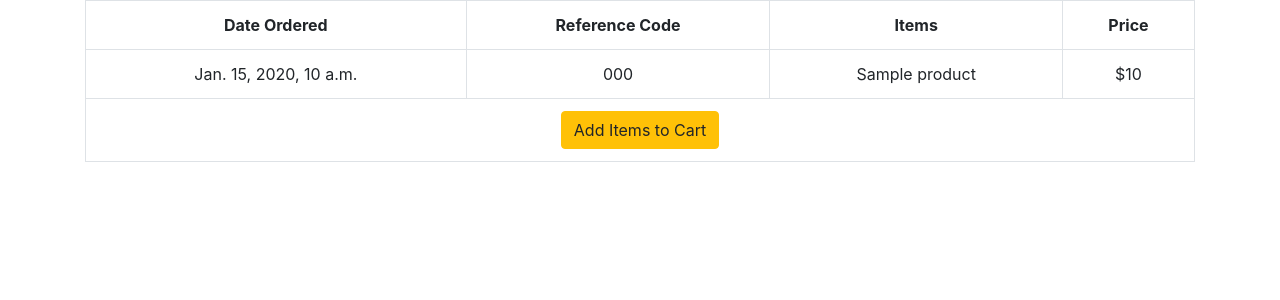
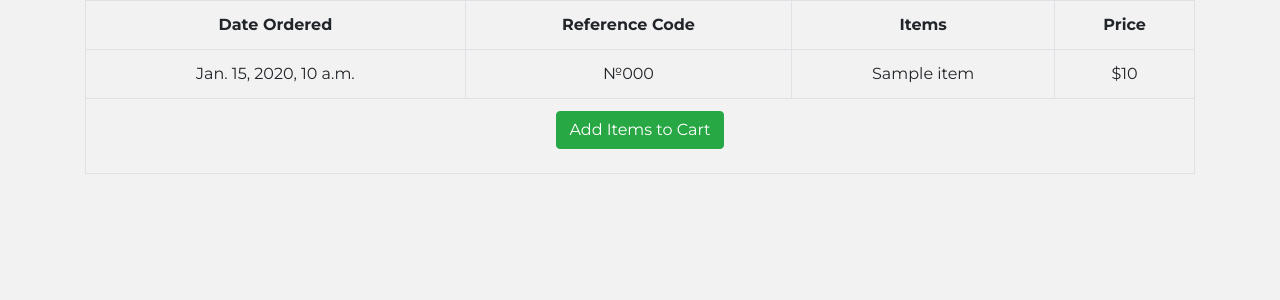
Before and after one commit to Berupor/Django-Store, a Django app: template payment/profile/templates/profile/profile.html in a window 1280 px wide. Shown: the top 300 px of the page. Run offline with Django 4.2, Linux system fonts and the light colour scheme; the template is opened without the code that fills it: most values are stand-ins (such as "Sample title", 1, 10 or a date in 2020); some libraries are stand-ins or nearby versions; some web fonts are replaced.

Commit message:
Finish profile

```diff
--- a/payment/profile/api/v1/urls.py
+++ b/payment/profile/api/v1/urls.py
@@ -2,4 +2,6 @@ from django.urls import path
 
 from .views import profile
 
+app_name = "profile"
+
 urlpatterns = [path("profile/", profile, name="profile")]
--- a/payment/profile/api/v1/views.py
+++ b/payment/profile/api/v1/views.py
@@ -1,6 +1,6 @@
+from django.shortcuts import render
+
 from profile.models import Profile
-
-from django.shortcuts import get_object_or_404, render
 from shopping_cart.models import Order
 
 
--- a/payment/profile/templates/profile/profile.html
+++ b/payment/profile/templates/profile/profile.html
@@ -1,7 +1,11 @@
 {% extends 'base.html' %}
 
 {% block content %}
+{% load static %}
 
+{% block style %}
+<link rel="stylesheet" href="{% static 'item/css/styles.css' %}">
+{% endblock style %}
 <table class="table table-hover table-bordered text-center">
       <tr class="text-center">
         <th>Date Ordered</th>
@@ -9,13 +13,13 @@
         <th>Items</th>
         <th>Price</th>
       </tr>
-      {% for order in my_orders %}
+      {% for order in orders %}
         <tr>
           <td>{{ order.date_ordered }}</td>
-          <td>{{ order.ref_code }}</td>
+          <td>№{{ order.ref_code }}</td>
           <td>
         	{% for item in order.items.all %}
-        		{{ item.product.name }}
+        		{{ item.item.name }}
       		{% endfor %}
       	  </td>
           <td>${{ order.get_cart_total }}</td>
@@ -29,7 +33,7 @@
 
       <tr>
         <td colspan=4>
-          <a href="{% url 'item:item_list' %}" class="btn btn-warning pull-left">
+          <a href="{% url 'item:item_list' %}" class="btn btn-success pull-left">
             {% if not order %}Continue Shopping{% else %}Add Items to Cart {% endif %}
           </a>
         </td>
```
Also changed, not shown: payment/profile/models.py (+9 -2 lines), payment/profile/__init__.py (deleted), payment/profile/migrations/0001_initial.py (added).
